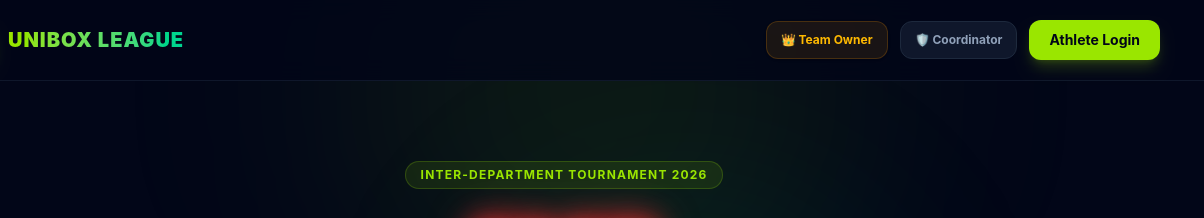
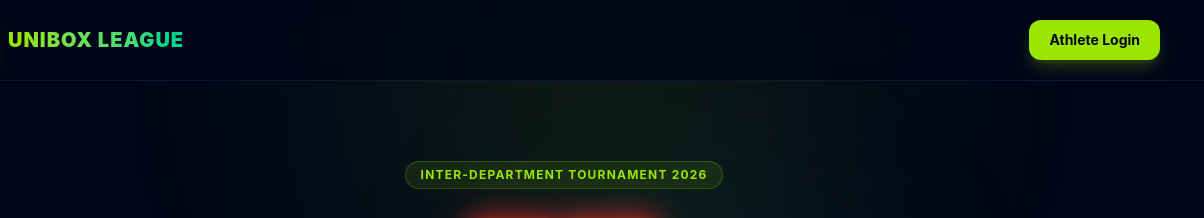
Before and after one commit to sakif725-cpu/boxcricket, a website: page index.html in a window 1280 px wide. Shown: the top 218 px of the page, 76-1280 px from the left. Drawn offline with nearby package versions, Linux system fonts and the light colour scheme.

Commit message:
fix: remove team owner and coordinator login links from athlete portal header

```diff
--- a/index.html
+++ b/index.html
@@ -34,12 +34,6 @@
             </div>
 
             <div class="flex items-center space-x-2 sm:space-x-3">
-                <a href="team/login.html" class="inline-flex items-center gap-1.5 text-xs font-bold text-amber-400 hover:text-amber-300 bg-amber-500/10 hover:bg-amber-500/20 border border-amber-500/20 px-3.5 py-2.5 rounded-xl transition-all shadow-sm">
-                    <span>👑 Team Owner</span>
-                </a>
-                <a href="admin/login.html" class="hidden sm:inline-flex items-center gap-1.5 text-xs font-bold text-slate-400 hover:text-white bg-slate-900 hover:bg-slate-800 border border-slate-800 px-3.5 py-2.5 rounded-xl transition-all">
-                    <span>🛡️ Coordinator</span>
-                </a>
                 <button id="nav-login-btn" data-modal-target="auth-modal" data-modal-toggle="auth-modal" data-tab-target="login"
                     class="text-xs sm:text-sm font-bold bg-lime-400 hover:bg-lime-500 text-slate-950 px-4 sm:px-5 py-2.5 rounded-xl transition-all shadow-lg shadow-lime-400/20 cursor-pointer">
                     Athlete Login
```
